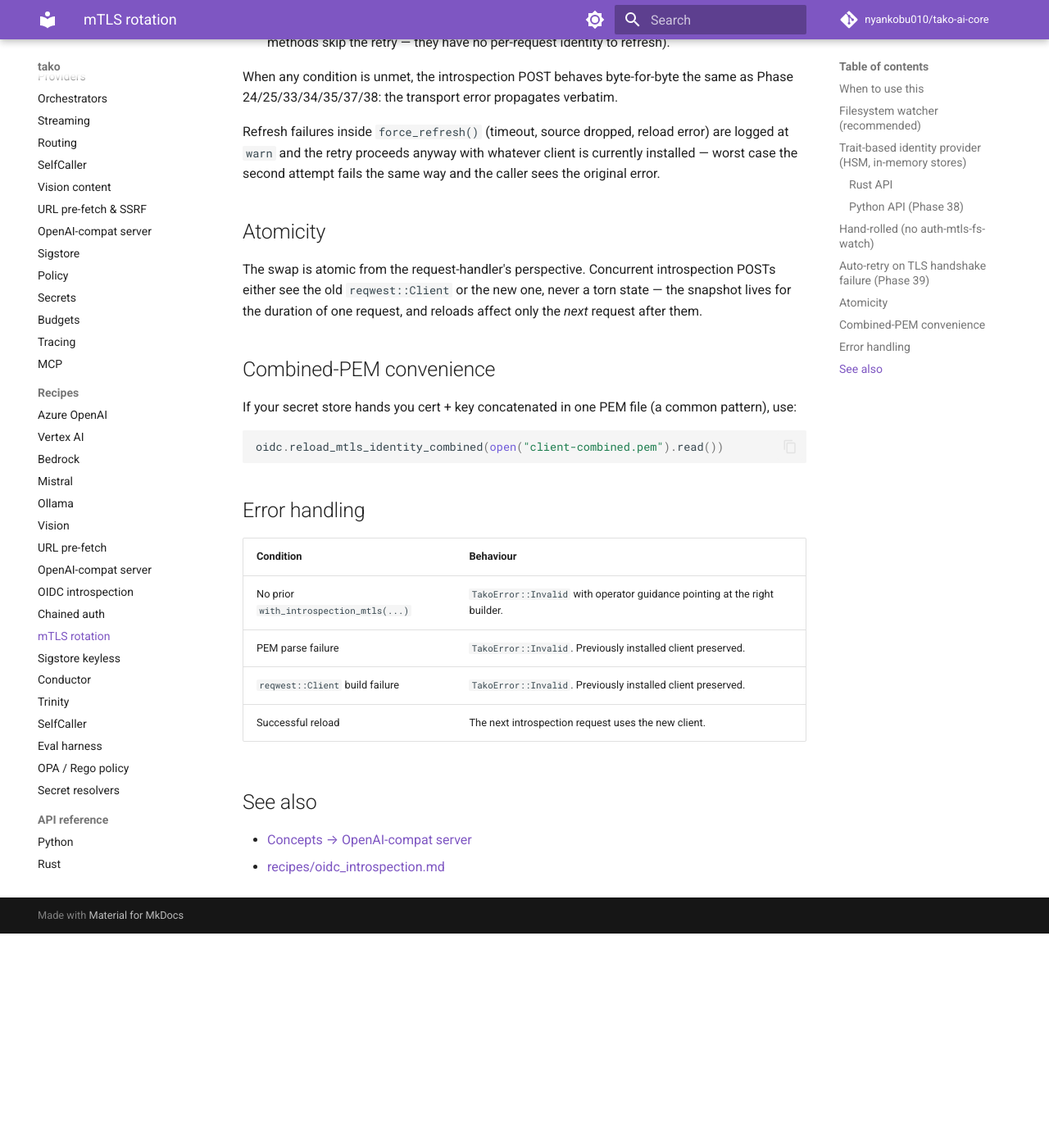
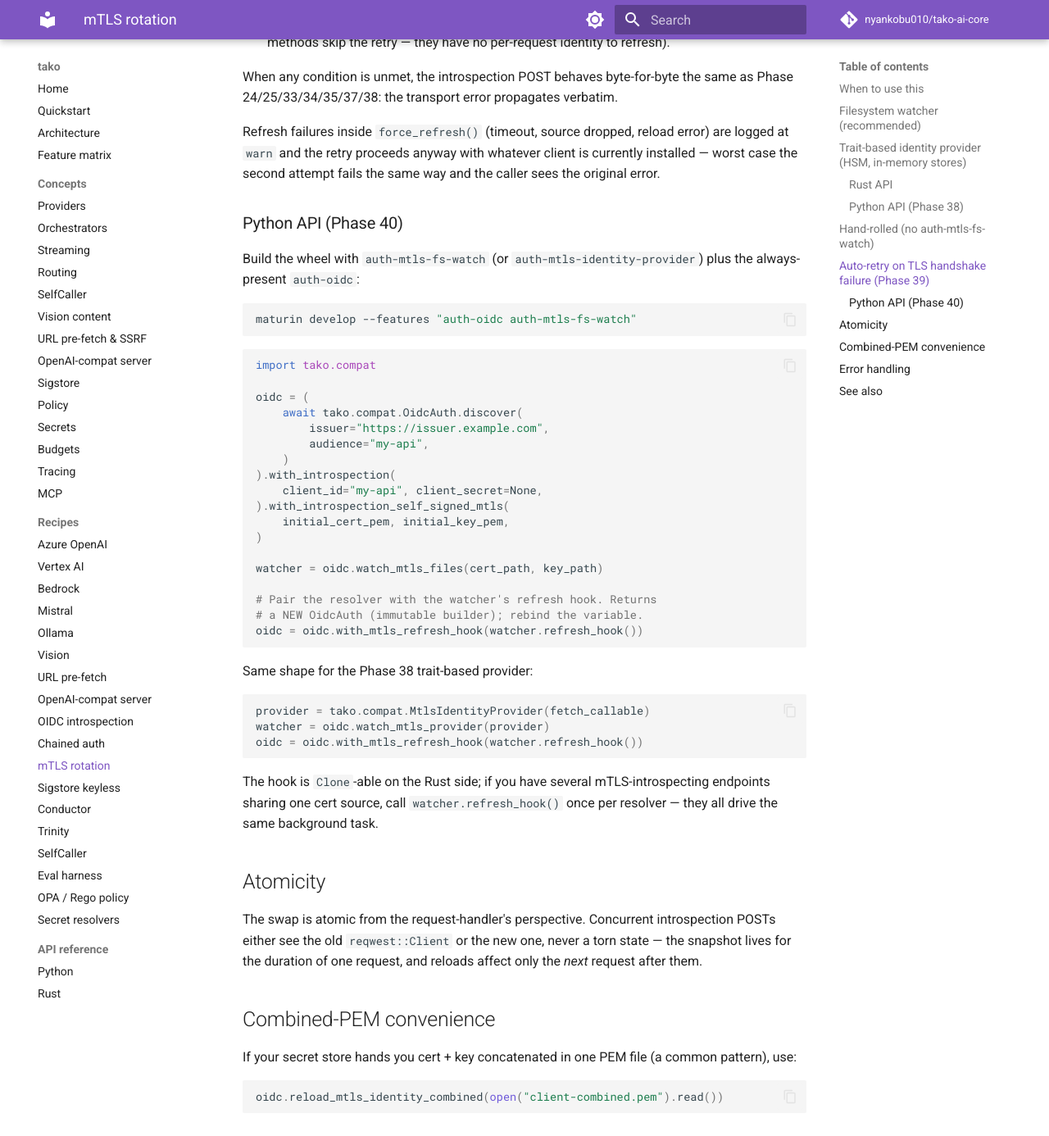
Before and after one commit to nyankobu010/tako-ai-core, an MkDocs documentation site: the page built from docs/recipes/mtls_rotation.md, in a window 1280 px wide and 1400 px high, scrolled down 5343 px. Shown: the top 1386 px of the window at 82% size. Built offline with MkDocs 1.6.1 and Material for MkDocs 9.7.7, drawn with Linux system fonts in a browser that asks for light colours; comment, search, counter and statistics services are not loaded; before the commit the page ends 6482 px from its top, so only the background shows below that.

Commit message:
docs: Phase 40 PLAN/CHANGELOG flip + recipe (v0.41.0)
- PLAN.md: new Phase 40 row + Phase 41 candidate list. After
  Phase 40 the entire Phase 33 mTLS rotation surface is
  feature-complete on both sides; only the jsonwebtoken 10.x
  migration (a fix-it task) remains as a near-term candidate.
- CHANGELOG.md `[0.41.0]` entry + compare-link footer.
- docs/recipes/mtls_rotation.md: the Phase 39 "Auto-retry"
  section gets a "Python API (Phase 40)" sub-example with
  both `watch_mtls_files` and `watch_mtls_provider` paths.
- Workspace + Python version 0.40.0 -> 0.41.0
  (Cargo.toml, pyproject.toml, python/tako/__init__.py,
  tests/python/test_smoke.py).

Co-Authored-By: Claude Opus 4.7 (1M context) <noreply@anthropic.com>

````diff
--- a/docs/recipes/mtls_rotation.md
+++ b/docs/recipes/mtls_rotation.md
@@ -281,6 +281,50 @@ proceeds anyway with whatever client is currently installed —
 worst case the second attempt fails the same way and the
 caller sees the original error.
 
+### Python API (Phase 40)
+
+Build the wheel with `auth-mtls-fs-watch` (or
+`auth-mtls-identity-provider`) plus the always-present
+`auth-oidc`:
+
+```bash
+maturin develop --features "auth-oidc auth-mtls-fs-watch"
+```
+
+```python
+import tako.compat
+
+oidc = (
+    await tako.compat.OidcAuth.discover(
+        issuer="https://issuer.example.com",
+        audience="my-api",
+    )
+).with_introspection(
+    client_id="my-api", client_secret=None,
+).with_introspection_self_signed_mtls(
+    initial_cert_pem, initial_key_pem,
+)
+
+watcher = oidc.watch_mtls_files(cert_path, key_path)
+
+# Pair the resolver with the watcher's refresh hook. Returns
+# a NEW OidcAuth (immutable builder); rebind the variable.
+oidc = oidc.with_mtls_refresh_hook(watcher.refresh_hook())
+```
+
+Same shape for the Phase 38 trait-based provider:
+
+```python
+provider = tako.compat.MtlsIdentityProvider(fetch_callable)
+watcher = oidc.watch_mtls_provider(provider)
+oidc = oidc.with_mtls_refresh_hook(watcher.refresh_hook())
+```
+
+The hook is `Clone`-able on the Rust side; if you have several
+mTLS-introspecting endpoints sharing one cert source, call
+`watcher.refresh_hook()` once per resolver — they all drive the
+same background task.
+
 ## Atomicity
 
 The swap is atomic from the request-handler's perspective. Concurrent
--- a/pyproject.toml
+++ b/pyproject.toml
@@ -4,7 +4,7 @@ build-backend = "maturin"
 
 [project]
 name = "tako"
-version = "0.40.0"
+version = "0.41.0"
 description = "Rust-core, Python-facade framework for enterprise agentic systems."
 readme = "README.md"
 license = { text = "Apache-2.0" }
````
Also changed, not shown: CHANGELOG.md (+29 -1 lines), Cargo.toml (+15 -15 lines), PLAN.md (+12 -15 lines), 3 other files.
